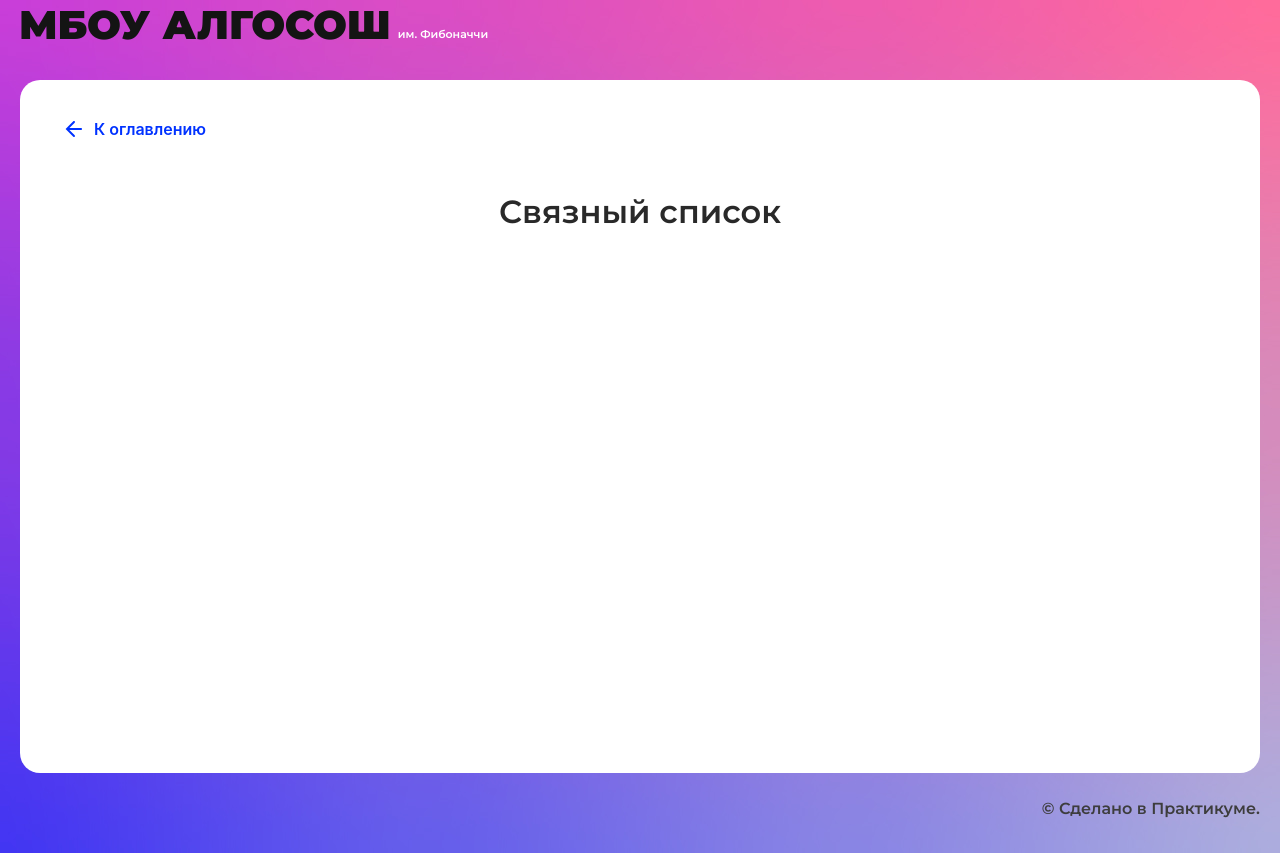
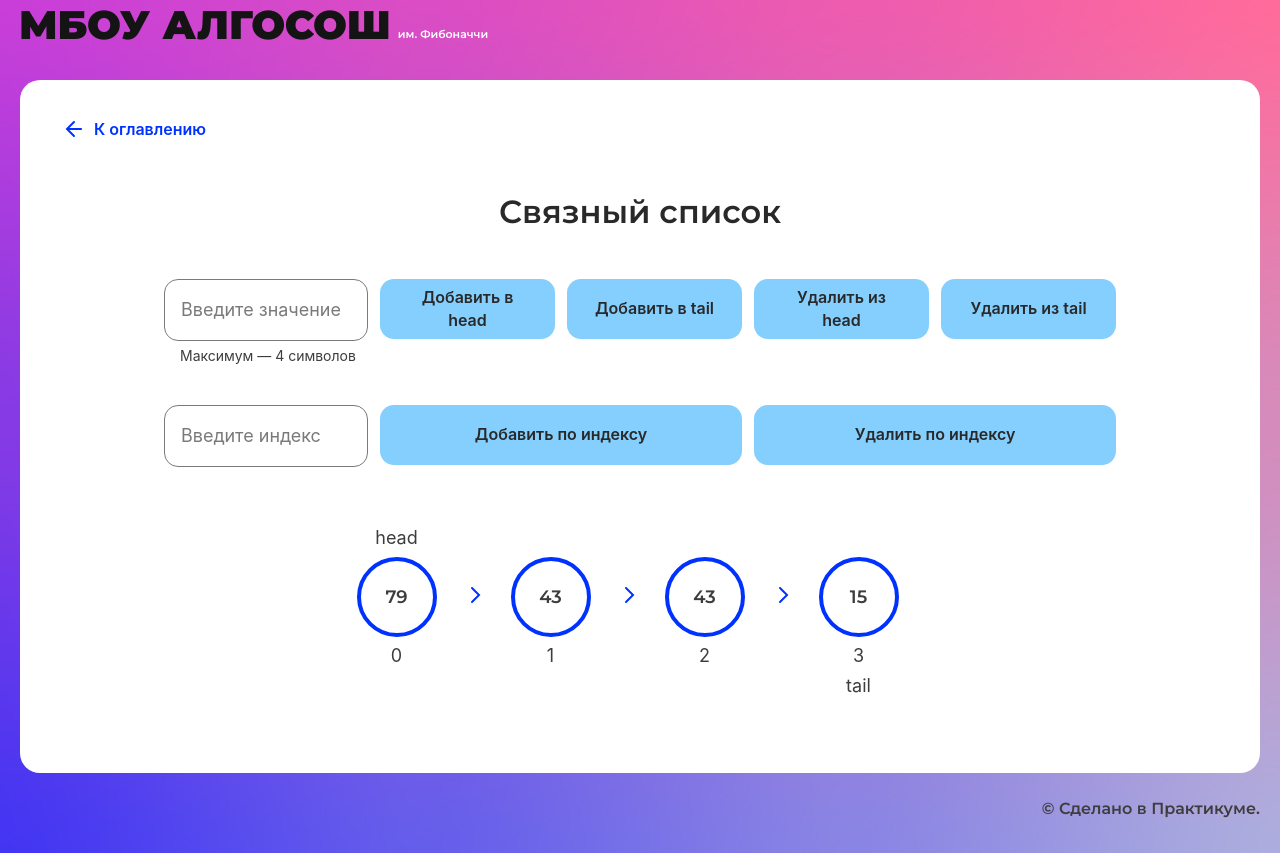
Before and after one commit to daryamakavchik/algososh, a React (Create React App) app: page /list in a window 1280 px wide. Built offline with nearby package versions, Linux system fonts and the light colour scheme.

Commit message:
feature: linked list page

```diff
--- /dev/null
+++ b/src/components/list-page/list-page.module.css
@@ -0,0 +1,26 @@
+.container{
+  display: flex;
+  flex-direction: row;
+  gap: 12px;
+  max-width: 952px;
+  margin: 0 auto 38px auto;;
+}
+
+.circles{
+    display: flex;
+    width: 100%;
+    margin: 90px auto 0 auto;
+    padding: 0;
+    max-width: 760px;
+    flex-wrap: wrap;
+    list-style-type: none;
+    justify-content: center;
+}
+
+.circle{
+  display: flex;
+  flex-direction: row;
+  gap: 25px;
+  align-items: center;
+  margin-right: 25px;
+}
--- a/src/components/list-page/list-page.tsx
+++ b/src/components/list-page/list-page.tsx
@@ -1,10 +1,205 @@
-import React from "react";
+import React, { useState, ChangeEvent, useMemo } from "react";
+import { TListItem, ILinkedList } from "../../types/list";
+import { Input } from "../ui/input/input";
+import { Button } from "../ui/button/button";
+import { Circle } from "../ui/circle/circle";
+import { ArrowIcon } from "../ui/icons/arrow-icon";
+import styles from "./list-page.module.css";
+import { ElementStates } from "../../types/element-states";
 import { SolutionLayout } from "../ui/solution-layout/solution-layout";
 
+export class Node<T> {
+  value: T;
+  next: Node<T> | null;
+  constructor(value: T, next?: Node<T> | null) {
+    this.value = value;
+    this.next = next === undefined ? null : next;
+  }
+}
+
+export class LinkedList<T> implements ILinkedList<T> {
+  private head: Node<T> | null;
+  private tail: Node<T> | null;
+  private size: number;
+  private addValues(values: T[]) {
+    values.forEach((value) => this.append(value));
+  }
+  constructor(elements: T[]) {
+    this.head = null;
+    this.tail = null;
+    this.size = 0;
+    if (elements?.length) {
+      this.addValues(elements);
+    }
+  }
+
+  getSize() {
+    return this.size;
+  }
+
+  toArray() {
+    let curr = this.head;
+    const res = [];
+
+    while (curr) {
+      res.push(curr.value);
+      curr = curr.next;
+    }
+    return [...res];
+  }
+
+  append(element: T) {
+    let node = new Node(element);
+    if (this.size === 0) {
+      this.head = node;
+    } else {
+      let current = this.head;
+      while (current && current.next !== null) {
+        current = current.next;
+      }
+      if (current) current.next = new Node(element);
+    }
+    this.size++;
+  }
+}
+
 export const ListPage: React.FC = () => {
+  const [inputValue, setInputValue] = useState("");
+  const [indexValue, setIndexValue] = useState("");
+
+  const getRandomNum = (min: number, max: number): number => {
+    return Math.floor(Math.random() * (max - min + 1)) + min;
+  };
+
+  const list = useMemo(
+    () =>
+      new LinkedList<string>(
+        Array.from({ length: 4 }, () => getRandomNum(0, 99).toString())
+      ),
+    []
+  );
+
+  const [arr, setArr] = useState<TListItem[]>( list.toArray().map((item) => ({ value: item, color: ElementStates.Default })));
+  const [addedToHead, setAddedToHead] = useState(false);
+  const [removedFromHead, setRemovedFromHead] = useState(false);
+  const [addedByIndex, setAddedByIndex] = useState(false);
+  const [removedByIndex, setRemovedByIndex] = useState(false);
+  const [addedToTail, setAddedToTail] = useState(false);
+  const [removedFromTail, setRemovedFromTail] = useState(false);
+
+  const delay = (ms: number) => {
+    return new Promise((resolve) => setTimeout(resolve, ms));
+  };
+
+  const onInputChange = (e: ChangeEvent<HTMLInputElement>) => {
+    setInputValue(e.target.value);
+  };
+
+  const onIndexChange = (e: ChangeEvent<HTMLInputElement>) => {
+    setIndexValue(e.target.value);
+  };
+
+  const displayHead = (index: number) => {
+    if (index === 0 && !addedToHead && !addedByIndex) {
+      return "head";
+    } else if (index === 0 && addedByIndex && +indexValue !== 0) {
+      return "head";
+    } else {
+      return "";
+    }
+  };
+
+  const displayTail = (index: number) => {
+    if (index === arr.length - 1 && !removedFromTail && !removedByIndex) {
+      return "tail";
+    } else if (arr.length === 1) {
+      return "";
+    } else if (removedByIndex && index === arr.length - 1) {
+      return "";
+    } else {
+      return "";
+    }
+  };
+
+  const handleAddToHead = async () => {};
+
+  const handleAddToTail = async () => {};
+
+  const handleRemoveFromHead = async () => {};
+
+  const handleRemoveFromTail = async () => {};
+
+  const handleAddByIndex = async () => {};
+
+  const handleRemoveByIndex = async () => {};
+
+  const removeElements = ( head: Node<number> | null, val: number): Node<number> | null => {
+    if (head === null) {
+      return null;
+    }
+
+    let dummyHead = new Node(0);
+    dummyHead.next = head;
+    head = dummyHead;
+
+    while (dummyHead.next !== null) {
+      if (dummyHead.next.value === val) {
+        dummyHead.next = dummyHead.next.next;
+      } else {
+        dummyHead = dummyHead.next;
+      }
+    }
+
+    return head.next;
+  };
+
   return (
     <SolutionLayout title="Связный список">
-
+      <div className={styles.container}>
+        <Input
+          style={{ maxWidth: "204px" }}
+          placeholder="Введите значение"
+          maxLength={4}
+          isLimitText={true}
+          type="text"
+          value={inputValue}
+          onChange={onInputChange}
+        />
+        <Button style={{ minWidth: "175px" }} text="Добавить в head" />
+        <Button style={{ minWidth: "175px" }} text="Добавить в tail" />
+        <Button style={{ minWidth: "175px" }} text="Удалить из head" />
+        <Button style={{ minWidth: "175px" }} text="Удалить из tail" />
+      </div>
+      <div className={styles.container}>
+        <Input
+          style={{ maxWidth: "204px" }}
+          placeholder="Введите индекс"
+          type="text"
+          value={indexValue}
+          onChange={onIndexChange}
+        />
+        <Button style={{ minWidth: "362px" }} text="Добавить по индексу" />
+        <Button style={{ minWidth: "362px" }} text="Удалить по индексу" />
+      </div>
+      <ul className={styles.circles}>
+        {arr &&
+          arr.map((item, index) => (
+            <li key={index} className={styles.circle}>
+              <Circle
+                letter={item.value}
+                state={item.color}
+                index={index}
+                head={displayHead(index)}
+                tail={displayTail(index)}
+              />
+              {index !== arr.length - 1 && (
+                <div className={styles.arrow}>
+                  <ArrowIcon />
+                </div>
+              )}
+            </li>
+          ))}
+      </ul>
     </SolutionLayout>
   );
 };
--- /dev/null
+++ b/src/types/list.ts
@@ -0,0 +1,10 @@
+import { ElementStates } from "./element-states";
+
+export interface ILinkedList<T> {
+    append: (element: T) => void;
+  }
+
+export type TListItem = {
+  value: string;
+  color: ElementStates;
+};
```
